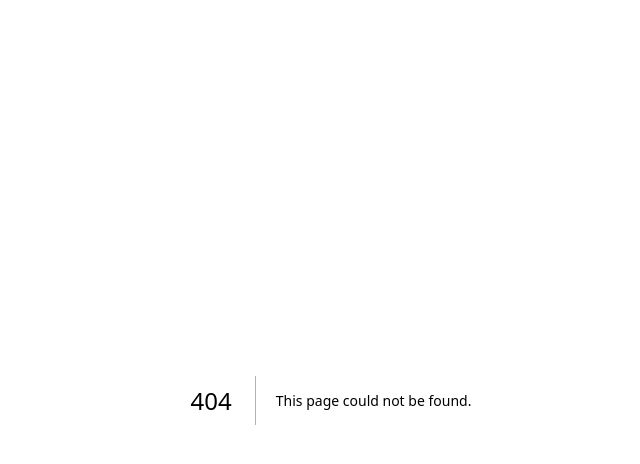
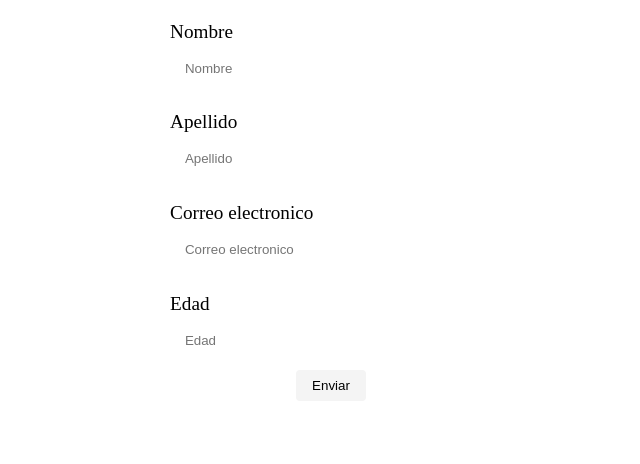
Before and after one commit to marcoambricca/tpfinalefsi, a Next.js app: page /contact in a window 1280 px wide. Before the commit this address had no page. Shown: the top 464 px of the page, without its empty margins (309-949 px from the left). Built offline with nearby package versions, Linux system fonts and the light colour scheme.

Commit message:
contact link missing and filters

```diff
--- /dev/null
+++ b/src/app/contact/page.js
@@ -0,0 +1,27 @@
+import '../styles/contact.css'
+
+export default function Contact() {
+  return (
+    <div className="contact">
+      <div className="contact-form">
+        <div className='input-field'>
+          <label htmlFor="name">Nombre</label>
+          <input type="text" placeholder="Nombre" id="name" required/>
+        </div>
+        <div className='input-field'>
+          <label htmlFor="lastname">Apellido</label>
+          <input type="text" placeholder="Apellido" id="lastname" required/>
+        </div>
+        <div className='input-field'>
+          <label htmlFor="email">Correo electronico</label>
+          <input type="text" placeholder="Correo electronico" id="email" required/>
+        </div>
+        <div className='input-field'>
+          <label htmlFor="age">Edad</label>
+          <input type="number" placeholder="Edad" id="age" required/>
+        </div>
+        <button className='send-btn'>Enviar</button>
+      </div>
+    </div>
+  );
+}
--- /dev/null
+++ b/src/app/styles/contact.css
@@ -0,0 +1,31 @@
+.contact-form{
+    display: flex;
+    flex-direction: column;
+    align-items: center;
+    justify-content: center;
+}
+.input-field{
+    display: flex;
+    flex-direction: column;
+    align-items: flex-start;
+    padding: .8rem 0;
+}
+
+.input-field input{
+    padding: 0.5rem 8rem 0.5rem 0.8rem;
+    border-radius: 0.4em;
+    border-color: transparent;
+}
+
+.input-field label{
+    margin-bottom: .5rem;
+    font-size: 1.2rem;
+}
+
+.send-btn{
+    padding: .5rem 1rem;
+    border-radius: 4px;
+    border: none;
+    background-color: #f4f4f4;
+    cursor: pointer;
+}
```
